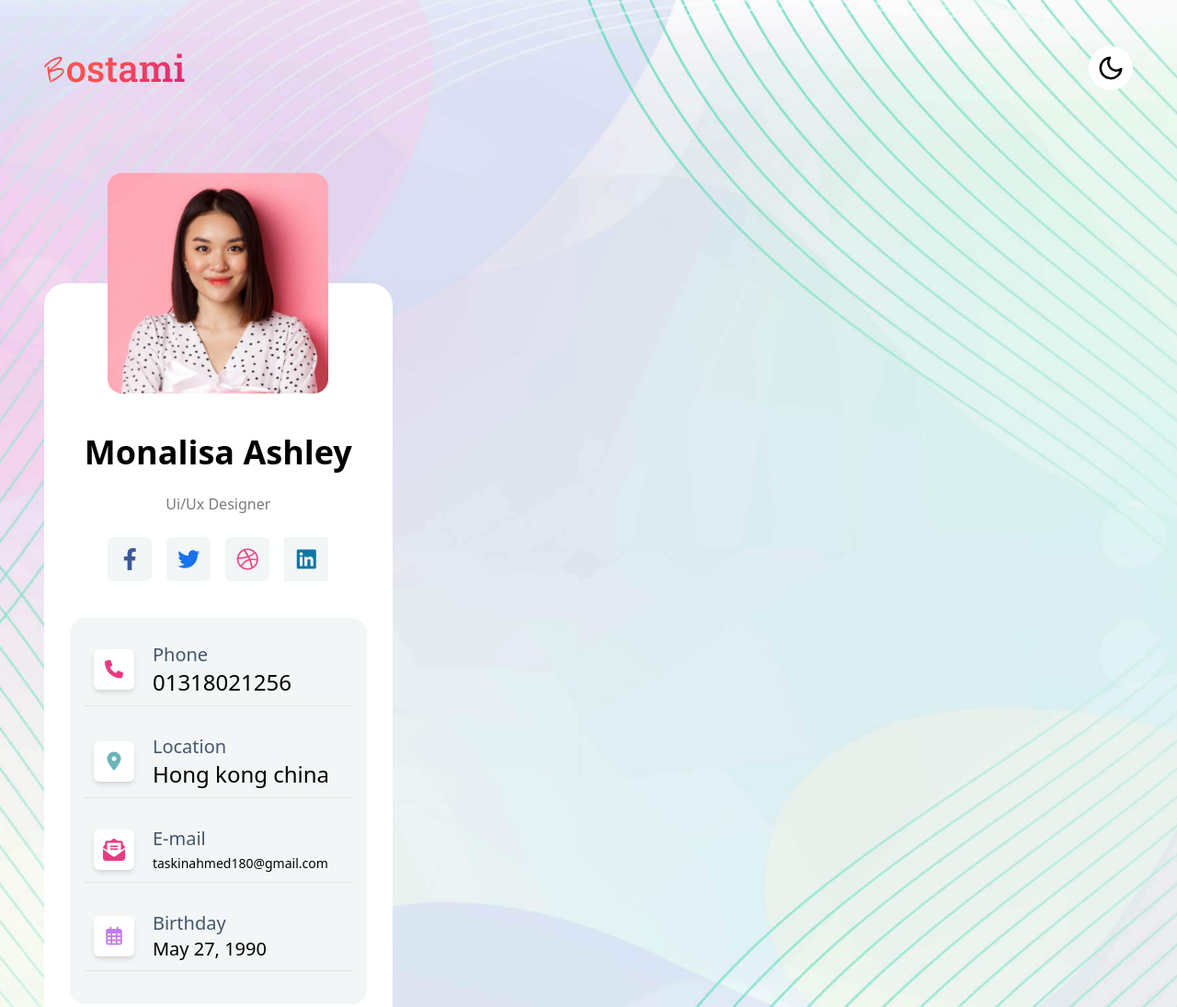
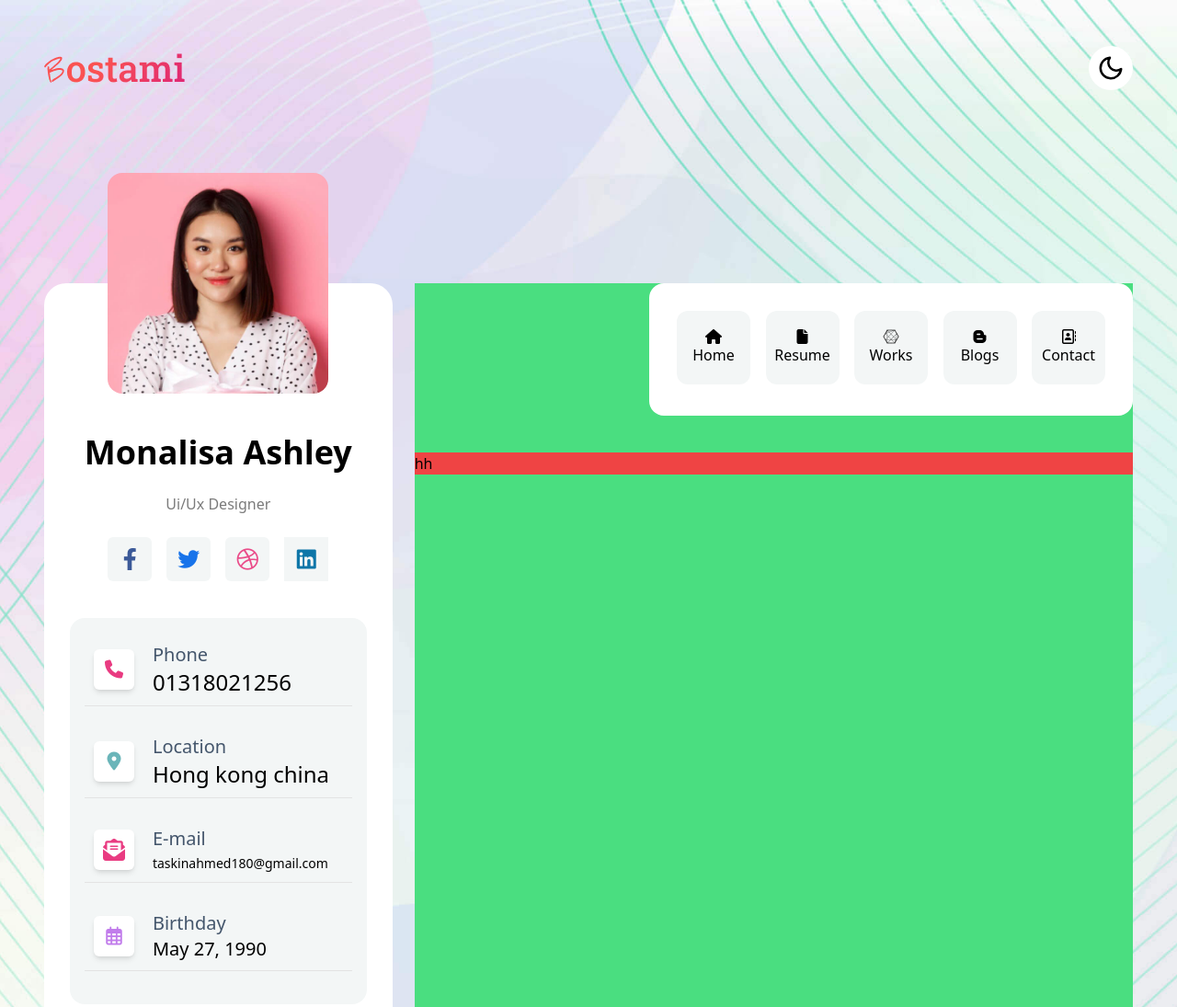
Before and after one commit to taskinahmadalfaruqe/Bostami, a website: page index.html in a window 1280 px wide. Shown: the top 1095 px of the page at 92% size. Drawn offline with nearby package versions, Linux system fonts and the light colour scheme.

Commit message:
add left

```diff
--- a/index.html
+++ b/index.html
@@ -148,7 +148,45 @@
 
             </div>
 
-
+            <div class="left  col-span-12 lg:col-span-8 mt-[30px] bg-green-400 lg:mt-[120px] ">
+                <div class=" lg:w-[526px] h-[144px] hidden lg:block p-[30px] ml-auto mb-10 rounded-[16px] bg-white dark:bg-[#111111]">
+                    <ul class="flex justify-between items-center ">
+                        <li class=" ">
+                            <a href="#" class="w-20 h-20 bg-lightbg dark:bg-lightdarkbg dark:text-white hover:bg-common-bg transition-all duration-300 cursor-pointer flex flex-col justify-center items-center p-5 rounded-xl">
+                                <i class="fa-solid fa-house"></i>
+                                <span>Home</span>
+                            </a>
+                        </li>
+                        <li class=" ">
+                            <a href="#" class="w-20 h-20 bg-lightbg dark:bg-lightdarkbg dark:text-white hover:bg-common-bg transition-all duration-300 cursor-pointer flex flex-col justify-center items-center p-5 rounded-xl">
+                                <i class="fa-solid fa-file"></i>
+                                <span>Resume</span>
+                            </a>
+                        </li>
+                        <li class=" ">
+                            <a href="#" class="w-20 h-20 bg-lightbg dark:bg-lightdarkbg dark:text-white hover:bg-common-bg transition-all duration-300 cursor-pointer flex flex-col justify-center items-center p-5 rounded-xl">
+                                <i class="fa-brands fa-connectdevelop"></i>
+                                <span>Works</span>
+                            </a>
+                        </li>
+                        <li class=" ">
+                            <a href="#" class="w-20 h-20 bg-lightbg dark:bg-lightdarkbg dark:text-white hover:bg-common-bg transition-all duration-300 cursor-pointer flex flex-col justify-center items-center p-5 rounded-xl">
+                                <i class="fa-brands fa-blogger-b"></i>
+                                <span>Blogs</span>
+                            </a>
+                        </li>
+                        <li class=" ">
+                            <a href="#" class="w-20 h-20 bg-lightbg dark:bg-lightdarkbg dark:text-white hover:bg-common-bg transition-all duration-300 cursor-pointer flex flex-col justify-center items-center p-5 rounded-xl">
+                                <i class="fa-regular fa-address-book"></i>
+                                <span>Contact</span>
+                            </a>
+                        </li>
+                    </ul>
+                </div>
+                <div class=" bg-red-500">
+                   hh
+                </div>
+            </div>
 
         </div>
 
```
